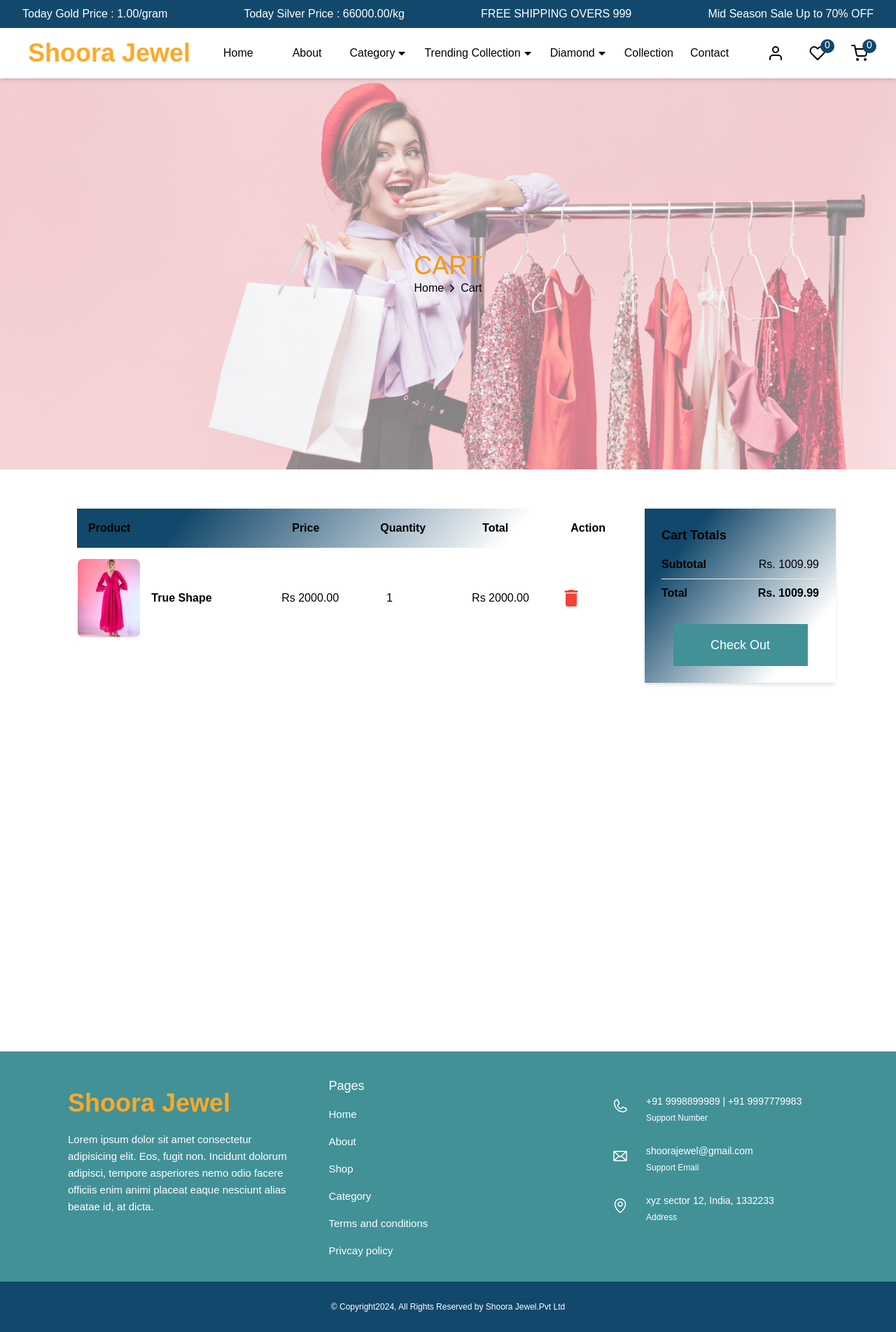
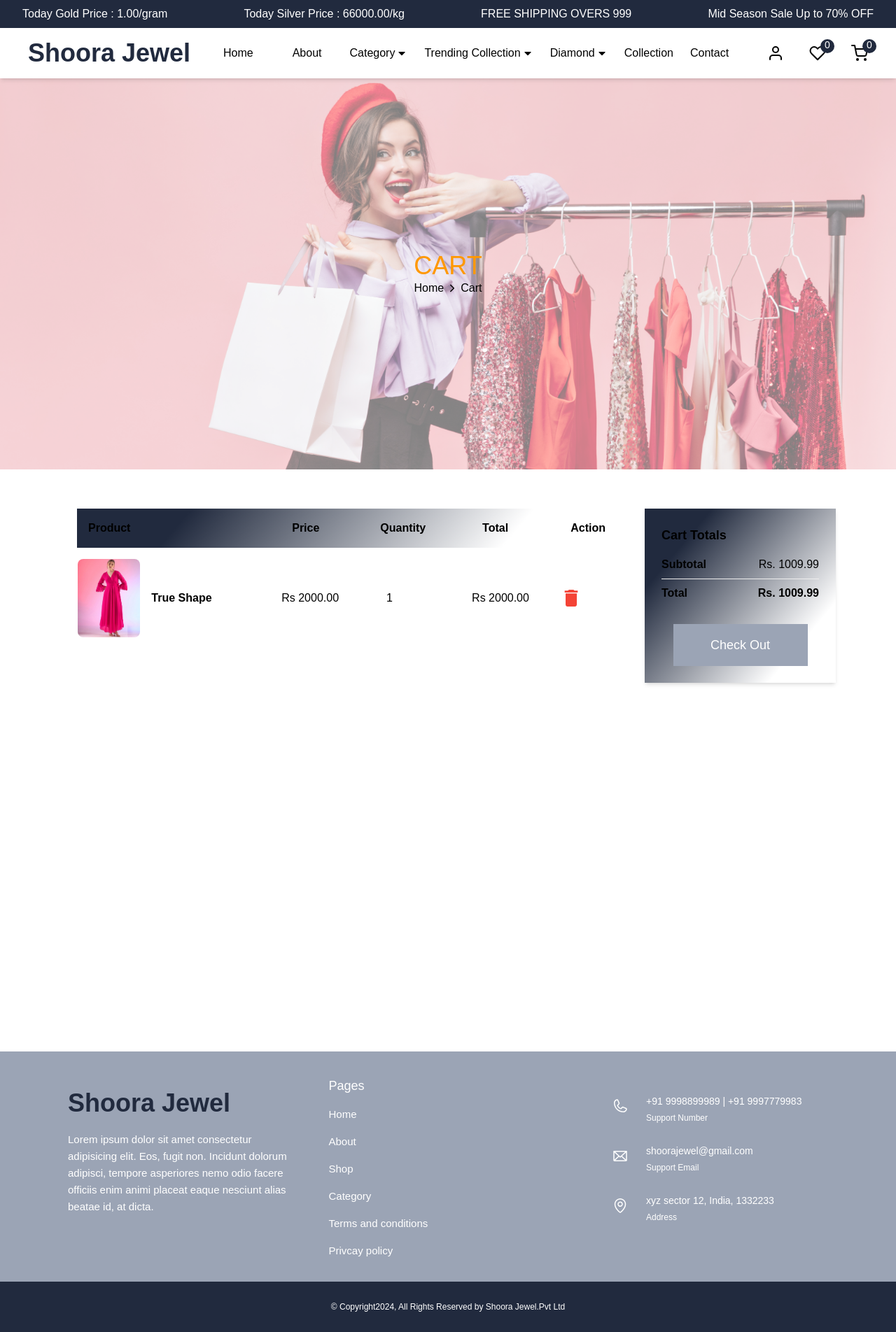
Before and after one commit to sheshbahaduryadav/shoorajewel-other, a React (Vite) app in the folder clients/: page /cart in a window 1280 px wide. Shown: the whole page at 70% size. Built offline with nearby package versions, Linux system fonts and the light colour scheme; a web font is replaced by a local one.

Commit message:
update color 1

```diff
--- a/clients/src/components/Footer/Footer.jsx
+++ b/clients/src/components/Footer/Footer.jsx
@@ -65,7 +65,7 @@ const Footer = () => {
               <p className="text-[18px] font-medium ">
                 <h1 className=" font-extrabold">
                   {/* <img src={footerLogo} alt="" /> */}
-                  <span className="text-primary text-4xl logo">Shoora Jewel</span>
+                  <span className="text-color text-4xl logo">Shoora Jewel</span>
                 </h1>
               </p>
               <p className="mt-[18px] text-[15px] font-normal /[80%]">Lorem ipsum dolor sit amet consectetur adipisicing
--- a/clients/src/components/Navbar/Navbar.jsx
+++ b/clients/src/components/Navbar/Navbar.jsx
@@ -85,7 +85,7 @@ const Navbar = ({ handleOrderPopup }) => {
             <div>
               <Link to="/" className="font-bold text-2xl sm:text-3xl flex ">
                 {/* <img src={Logo} alt="Logo" className="w-40" /> */}
-                <span className="text-primary text-4xl logo">Shoora Jewel</span>
+                <span className="text-color text-4xl logo">Shoora Jewel</span>
               </Link>
             </div>
             <div data-aos="zoom-in" className="flex justify-center ">
@@ -94,7 +94,7 @@ const Navbar = ({ handleOrderPopup }) => {
                   <li key={data.id}>
                     <a
                       href={data.link}
-                      className="inline-block px-4 hover:text-primary duration-200 "
+                      className="inline-block px-4 hover:text-color duration-200 "
                     >
                       {data.name}
                     </a>
@@ -102,7 +102,7 @@ const Navbar = ({ handleOrderPopup }) => {
                 ))}
                 {/* Simple Dropdown and Links */}
                 <li className="group relative cursor-pointer">
-                  <a href="#" className="flex hover:text-primary duration-200 items-center gap-[2px] py-2">
+                  <a href="#" className="flex hover:text-color duration-200 items-center gap-[2px] py-2">
                     Category
                     <span>
                       <FaCaretDown className="transition-all duration-200 group-hover:rotate-180" />
@@ -116,7 +116,7 @@ const Navbar = ({ handleOrderPopup }) => {
                             <li key={data.id}>
                               <a
                                 href={data.link}
-                                className="inline-block w-full rounded-md p-2 hover:bg-primary/20 "
+                                className="inline-block w-full rounded-md p-2 sub-menu "
                               >
                                 {data.name}
                               </a>
@@ -133,7 +133,7 @@ const Navbar = ({ handleOrderPopup }) => {
                   </div>
                 </li>
                 <li className="group relative cursor-pointer">
-                  <a href="#" className="flex hover:text-primary duration-200 items-center gap-[2px] py-2">
+                  <a href="#" className="flex hover:text-color duration-200 items-center gap-[2px] py-2">
                     Trending Collection
                     <span>
                       <FaCaretDown className="transition-all duration-200 group-hover:rotate-180" />
@@ -147,7 +147,7 @@ const Navbar = ({ handleOrderPopup }) => {
                             <li key={data.id}>
                               <a
                                 href={data.link}
-                                className="inline-block w-full rounded-md p-2  hover:bg-primary/20 "
+                                className="inline-block w-full rounded-md p-2  sub-menu "
                               >
                                 {data.name}
                               </a>
@@ -164,7 +164,7 @@ const Navbar = ({ handleOrderPopup }) => {
                   </div>
                 </li>
                 <li className="group relative cursor-pointer">
-                  <a href="#" className="flex hover:text-primary duration-200 items-center gap-[2px] py-2">
+                  <a href="#" className="flex hover:text-color duration-200 items-center gap-[2px] py-2">
                     Diamond
                     <span>
                       <FaCaretDown className="transition-all duration-200 group-hover:rotate-180" />
@@ -178,7 +178,7 @@ const Navbar = ({ handleOrderPopup }) => {
                             <li key={data.id}>
                               <a
                                 href={data.link}
-                                className="inline-block w-full rounded-md p-2 hover:bg-primary/20 "
+                                className="inline-block w-full rounded-md p-2 sub-menu "
                               >
                                 {data.name}
                               </a>
@@ -195,7 +195,7 @@ const Navbar = ({ handleOrderPopup }) => {
                   </div>
                 </li>
                 <li className="group relative cursor-pointer">
-                  <a href="#" className="flex hover:text-primary duration-200 items-center gap-[2px] py-2">
+                  <a href="#" className="flex hover:text-color duration-200 items-center gap-[2px] py-2">
                     Collection
                     {/* <span>
                       <FaCaretDown className="transition-all duration-200 group-hover:rotate-180" />
@@ -203,7 +203,7 @@ const Navbar = ({ handleOrderPopup }) => {
                   </a>
                 </li>
                 <li className="group relative cursor-pointer">
-                  <a href="#" className="flex hover:text-primary duration-200 items-center gap-[2px] py-2">
+                  <a href="#" className="flex hover:text-color duration-200 items-center gap-[2px] py-2">
                     Contact
                     {/* <span>
                       <FaCaretDown className="transition-all duration-200 group-hover:rotate-180" />
@@ -224,7 +224,7 @@ const Navbar = ({ handleOrderPopup }) => {
                   placeholder="search"
                   className="w-[200px] sm:w-[200px]  transition-all duration-300 rounded-full border border-gray-300 px-2 py-1 focus:outline-none focus:border-1 focus:border-primary dark:border-gray-500 dark:bg-gray-800  "
                 />
-                <IoMdSearch className="text-gray-500 group-hover:text-primary absolute top-1/2 -translate-y-1/2 right-3" />
+                <IoMdSearch className="text-gray-500 group-hover:text-color absolute top-1/2 -translate-y-1/2 right-3" />
               </div> */}
               {/* order button */}
               <button
--- a/clients/src/index.css
+++ b/clients/src/index.css
@@ -68,13 +68,12 @@ p {
 
 .cta {
   /* background-color: rgb(249, 115, 22); */
-  background-color: #419197;
+  background-color: #9ba4b5;
 }
 .cta:hover {
   /* background-color: rgb(249, 115, 22); */
   background-color: #12486b;
 }
-
 body {
   font-family: "Raleway", sans-serif;
   font-weight: 300;
@@ -84,35 +83,38 @@ body {
   /* background-color: rgba(255, 136, 0, 0.24); */
   background-image: linear-gradient(
     130deg,
-    #12486b 20%,
+    #212a3e 20%,
     rgb(255, 255, 255) 80%
   );
 }
 .banner-card {
   background: rgb(0, 0, 0, 0.4);
 }
+.sub-menu:hover {
+  background-color: #f3f2f2;
+}
 .background-rectangle {
-  background-color: #12486b;
+  background-color: #212a3e;
 }
 .testimonial {
   /* background-color: rgba(255, 136, 0, 0.24); */
   background: #f3f2f2;
 }
 .text-color {
-  color: #12486b;
+  color: #212a3e;
 }
 .text-highlight {
-  color: #419197;
+  color: #9ba4b5;
 }
 
 .nav-strip {
-  background-color: #12486b;
+  background-color: #212a3e;
 }
 .footer {
-  background-color: #419197;
+  background-color: #9ba4b5;
 }
 .sub-footer {
-  background-color: #12486b;
+  background-color: #212a3e;
 }
 
 .card-background {
```
